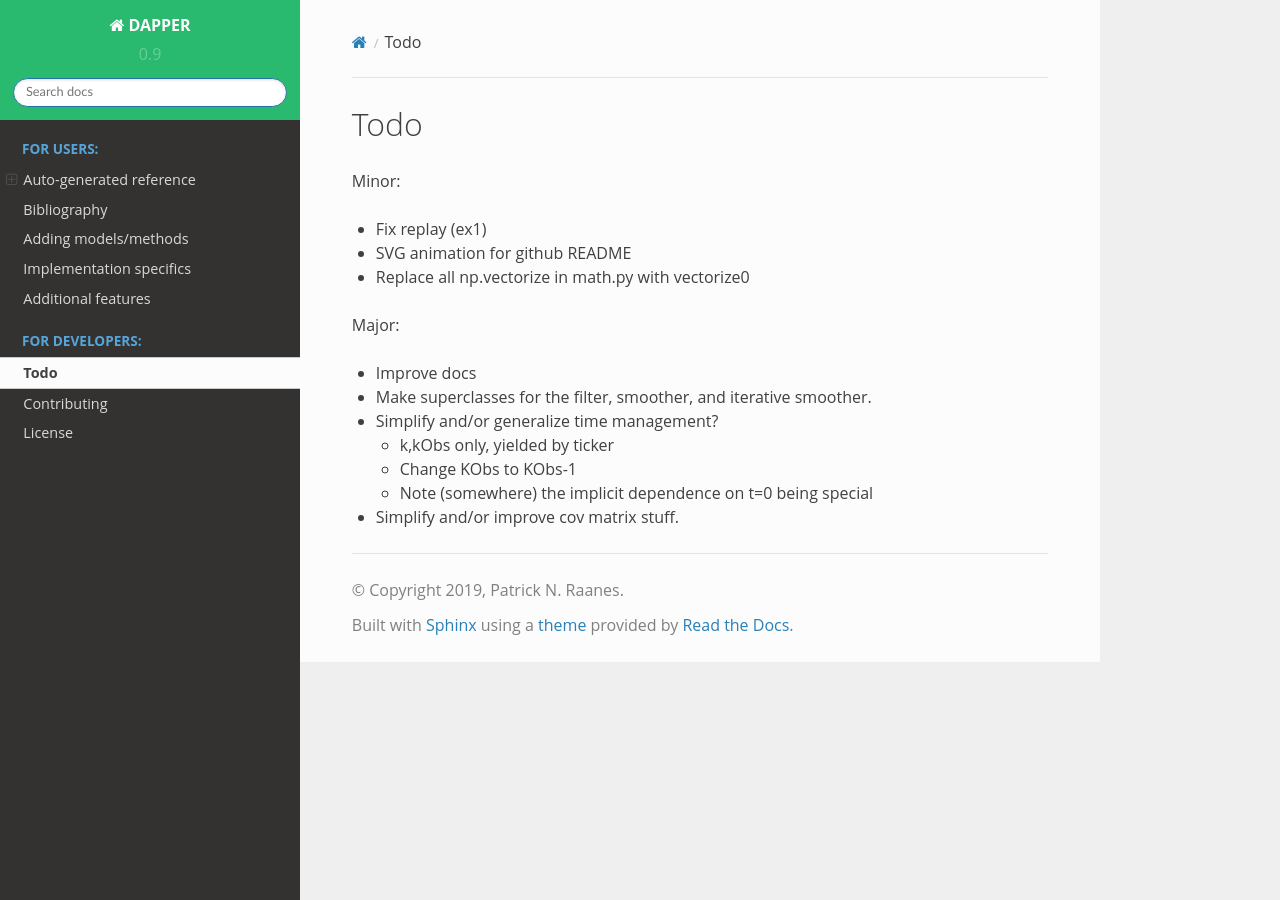
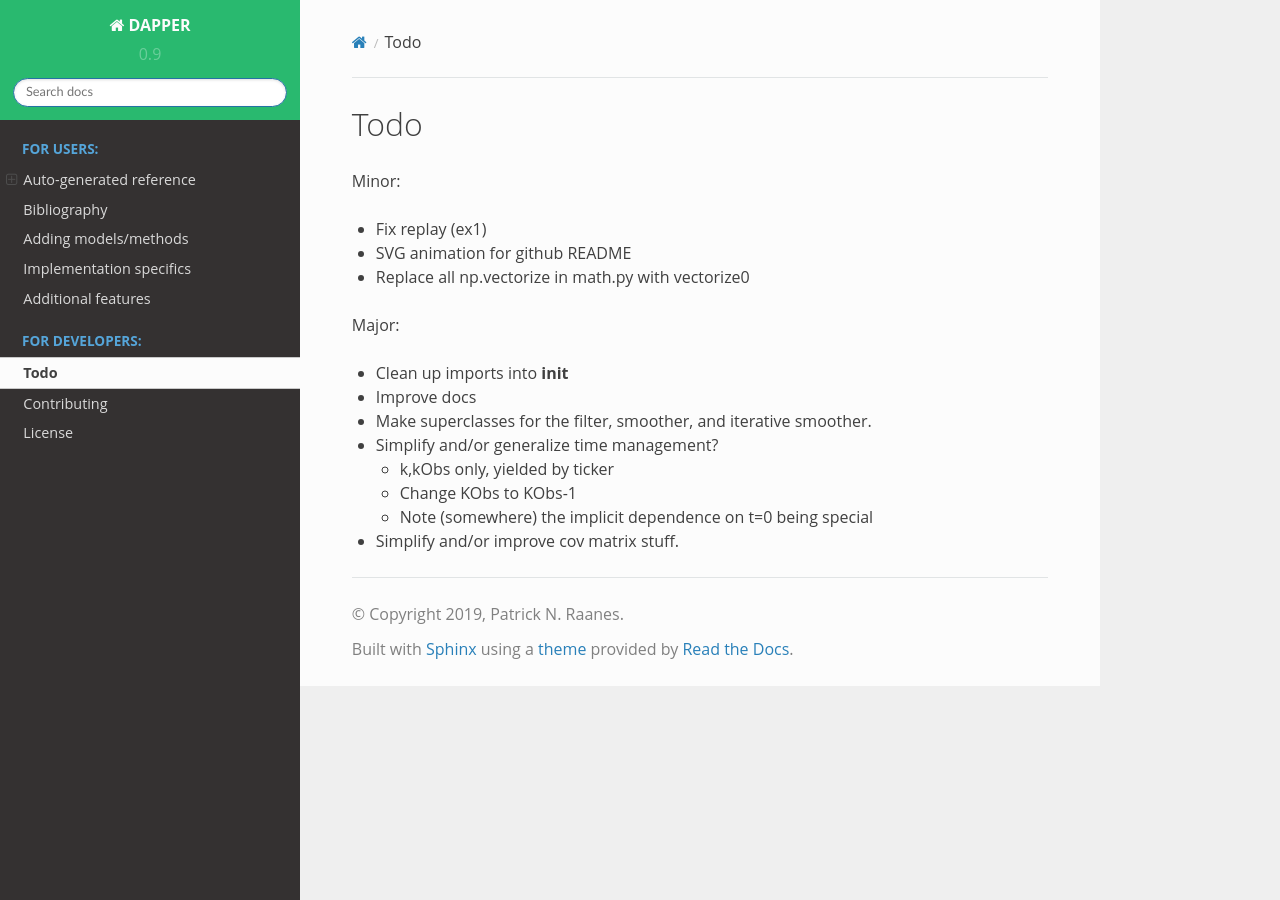
Before and after one commit to nansencenter/DAPPER, a Sphinx documentation site: the page built from docs/todo.md, in a window 1280 px wide. Built offline with Sphinx 7.4.7 and the Read the Docs theme 2.0.0, drawn with Linux system fonts in a browser that asks for light colours.

Commit message:
Add "imports" to todo

```diff
--- a/docs/todo.md
+++ b/docs/todo.md
@@ -7,6 +7,7 @@ Minor:
 
 
 Major:
+* Clean up imports into __init__
 * Improve docs
 * Make superclasses for the filter, smoother, and iterative smoother.
 * Simplify and/or generalize time management?
```
